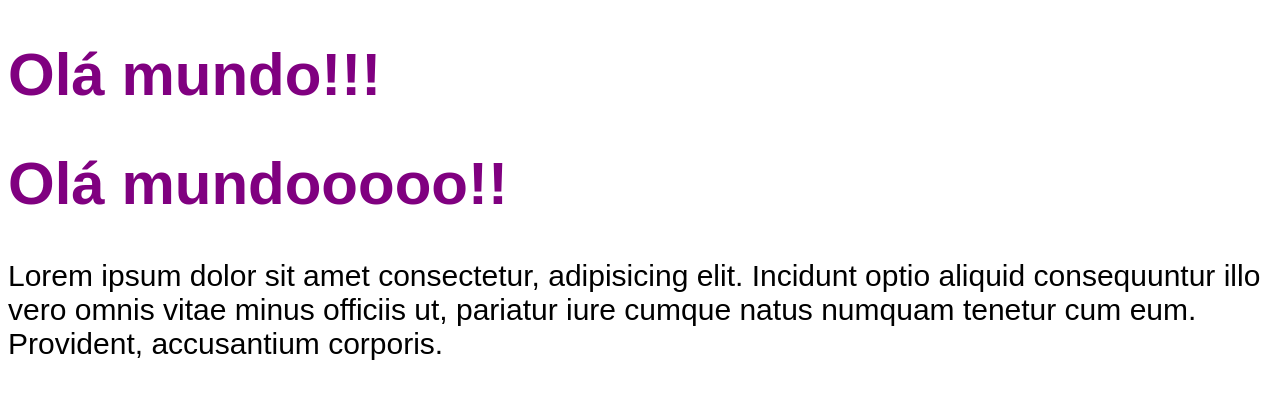
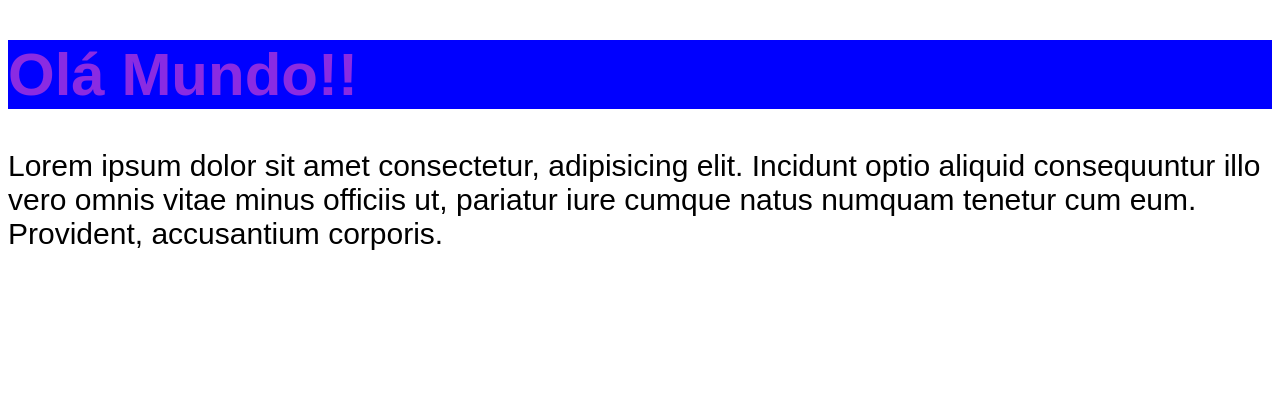
Before and after one commit to Graciliana/chronos, a React (Vite) app: page / in a window 1280 px wide. Shown: the top 398 px of the page. Built offline with nearby package versions, Linux system fonts and the light colour scheme.

Commit message:
[FEAT] Import folder of csImporting and Using Component-Scoped CSS Modules Files

```diff
--- a/src/App.tsx
+++ b/src/App.tsx
@@ -1,13 +1,15 @@
 import './styles/theme.css';
-import './styles/global.css'
+import './styles/global.css';
+import { Heading } from './components/Heading';
+
 export function App() {
 
     return (
         <>
-            <h1>Olá mundooooo!!</h1>
+            <Heading />
             <p>Lorem ipsum dolor sit amet consectetur, adipisicing elit. Incidunt optio aliquid consequuntur illo vero omnis vitae minus officiis ut, pariatur iure cumque natus numquam tenetur cum eum. Provident, accusantium corporis.</p>
         </>
-    )
+    );
 
 
 }
--- /dev/null
+++ b/src/components/Heading.module.css
@@ -0,0 +1,4 @@
+.heading {
+    background: blue;
+    color: blueviolet;
+}
--- /dev/null
+++ b/src/components/Heading.tsx
@@ -0,0 +1,5 @@
+import styles from './Heading.module.css';
+
+export function Heading() {
+    return <h1 className={styles.heading}>Olá Mundo!!</h1>
+}
--- a/src/main.tsx
+++ b/src/main.tsx
@@ -5,7 +5,6 @@ import { App } from './App';
 
 createRoot(document.getElementById('root')!).render(
   <StrictMode>
-    <h1>Olá mundo!!!</h1>
     <App/>
   </StrictMode>,
 )
```
